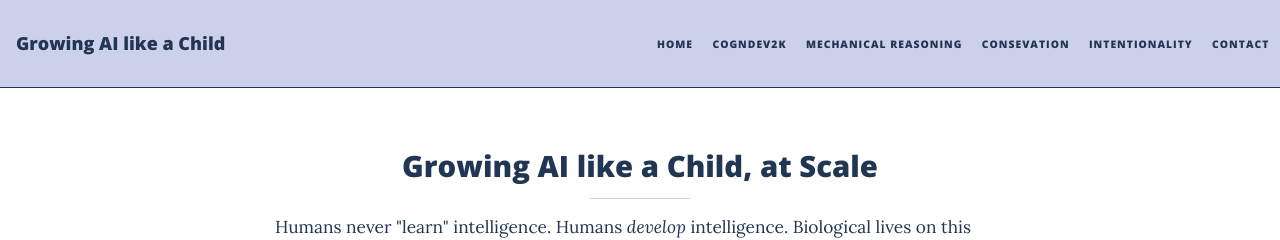
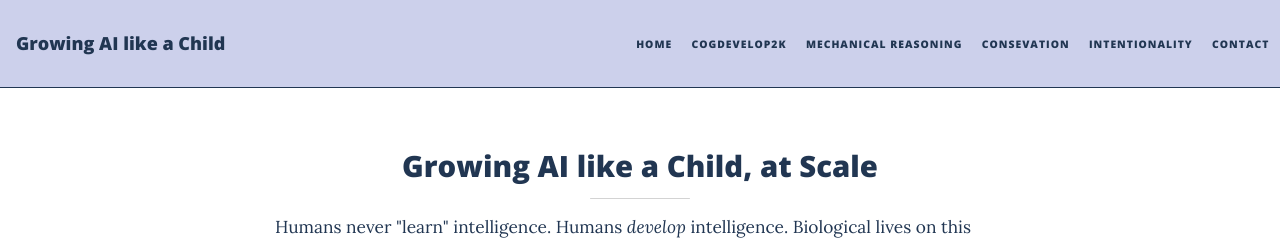
Before and after one commit to growing-ai-like-a-child/growing-ai-like-a-child.github.io, a Jekyll site: the page built from index.html, in a window 1280 px wide. Shown: the top 240 px of the page. Built offline with Jekyll 4.4.1, drawn with Linux system fonts in a browser that asks for light colours; nearby versions of some CDN libraries; the list of posts is cut into pages by our own code; part of the change alters nothing that is shown.

Commit message:
Update _config.yml

```diff
--- a/_config.yml
+++ b/_config.yml
@@ -15,7 +15,7 @@ author: Growing AI like a Child
 
 navbar-links:
   Home: "/"
-  CognDev2K: "/pages/CogDev"
+  CogDevelop2K: "/pages/CogDev"
   Mechanical Reasoning: "/pages/MechReasoning"
   Consevation: "/pages/Conservation"
   Intentionality: "/pages/Intentionality"
```
